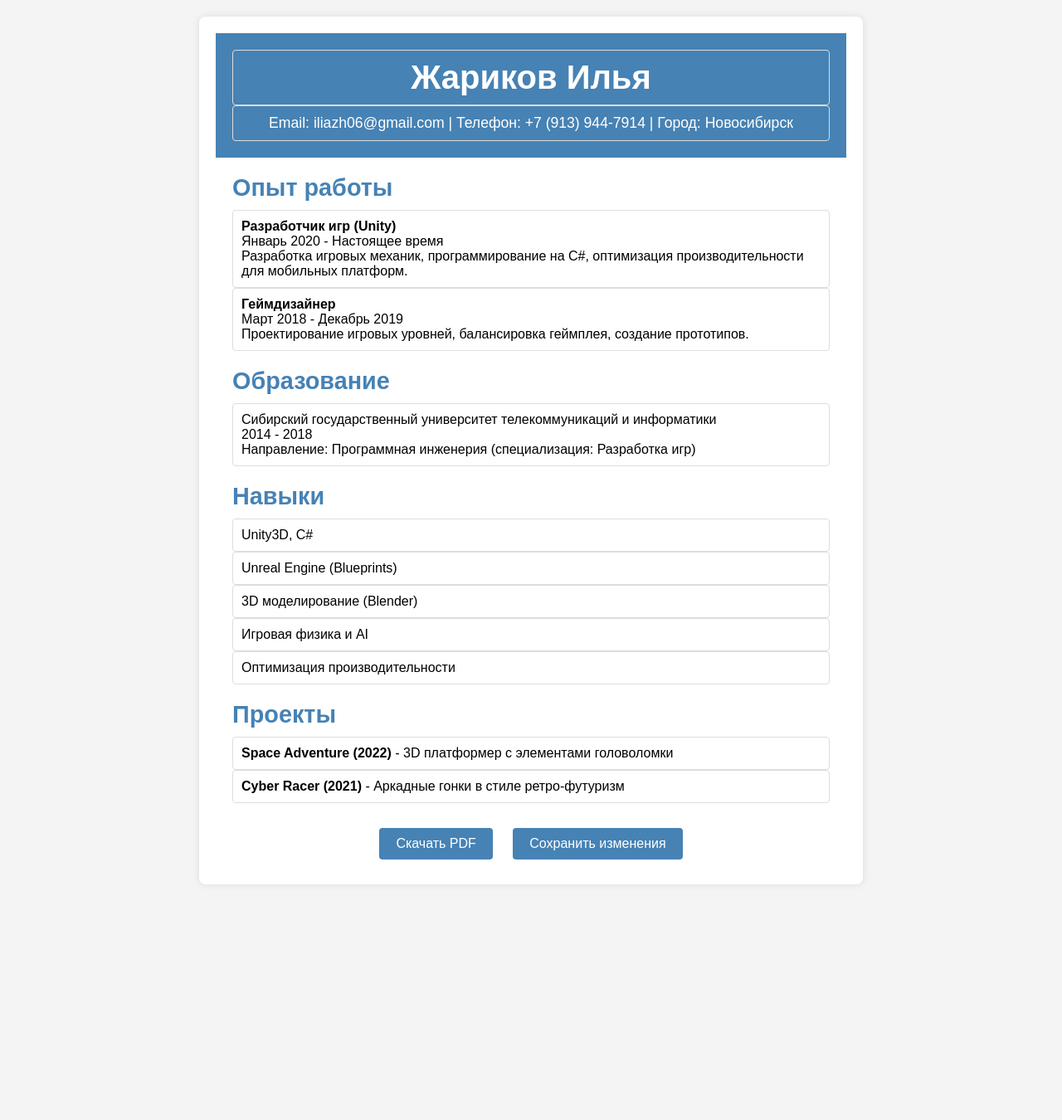
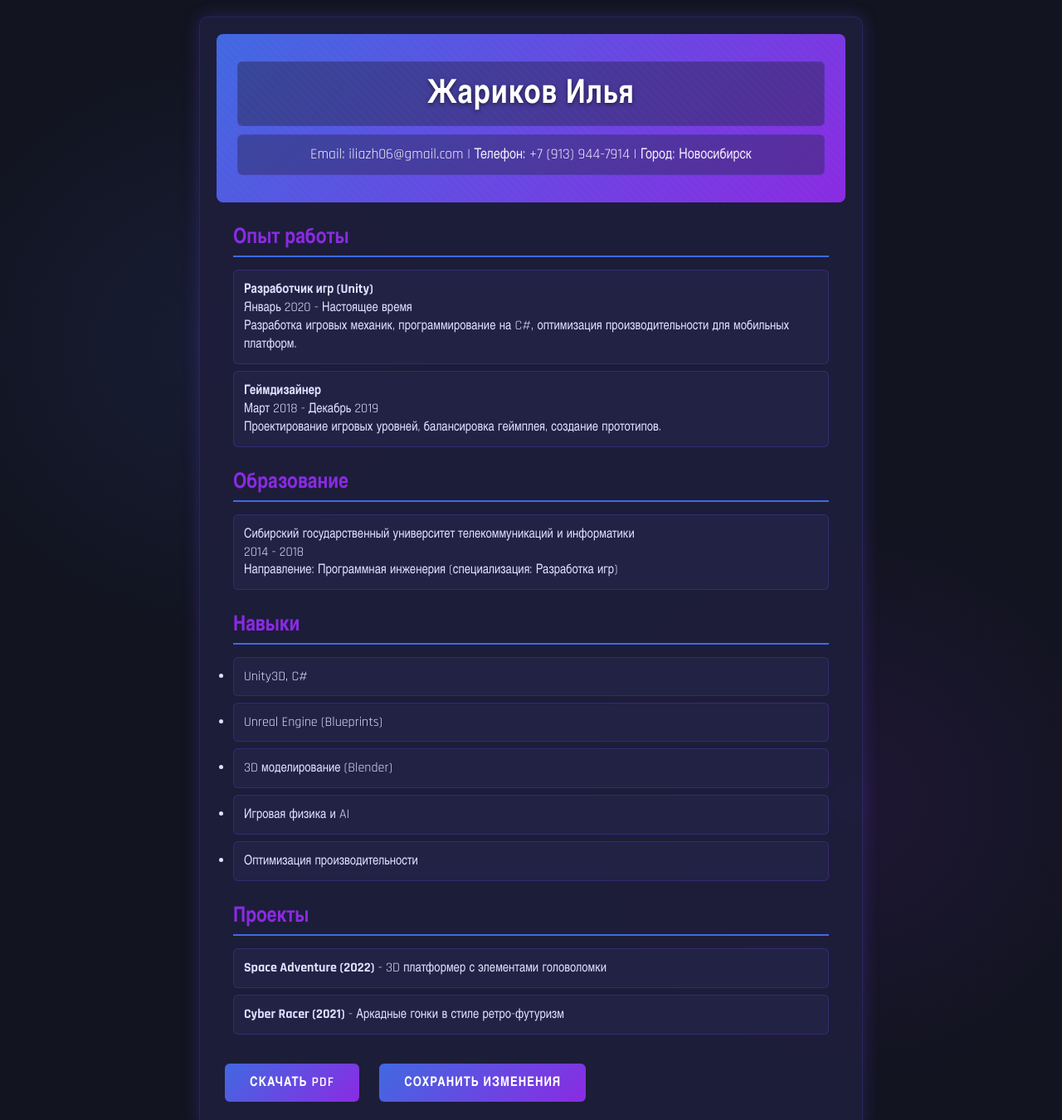
Before and after one commit to iliyagitH/iliyagitH.github.io, a plain HTML site: page index.html in a window 1280 px wide. Shown: the top 1350 px of the page at 83% size. Before the commit the page ends 1086 px from the top, so only its background shows below. Drawn offline with Linux system fonts and the light colour scheme.

Commit message:
Update styles.css

```diff
--- a/styles.css
+++ b/styles.css
@@ -2,129 +2,128 @@
     margin: 0;
     padding: 0;
     box-sizing: border-box;
-    font-family: Arial, sans-serif;
+    font-family: 'Rajdhani', 'Arial Narrow', sans-serif;
 }
 
 body {
-    background-color: #f4f4f4;
+    background-color: #121420;
     display: flex;
     justify-content: center;
     padding: 20px;
+    color: #e0e0ff;
+    background-image:
+        radial-gradient(circle at 20% 30%, rgba(65, 105, 225, 0.1) 0%, transparent 25%),
+        radial-gradient(circle at 80% 70%, rgba(138, 43, 226, 0.1) 0%, transparent 25%);
 }
 
 .resume-container {
-    background: white;
+    background: rgba(30, 30, 60, 0.9);
     max-width: 800px;
     width: 100%;
     padding: 20px;
-    box-shadow: 0 0 10px rgba(0,0,0,0.1);
-    border-radius: 8px;
-    position: relative;
+    box-shadow: 0 0 20px rgba(100, 65, 225, 0.3);
+    border-radius: 10px;
+    border: 1px solid rgba(100, 65, 225, 0.2);
+    backdrop-filter: blur(5px);
 }
 
 .header {
-    background-color: #4682b4;
+    background: linear-gradient(135deg, #4169e1 0%, #8a2be2 100%);
     color: white;
-    padding: 20px;
+    padding: 25px;
     text-align: center;
-    margin-bottom: 20px;
+    margin-bottom: 25px;
+    border-radius: 8px;
+    position: relative;
+    overflow: hidden;
+}
+
+.header::before {
+    content: "";
+    position: absolute;
+    top: 0;
+    left: 0;
+    right: 0;
+    bottom: 0;
+    background:
+        linear-gradient(45deg,
+            transparent 48%,
+            rgba(255,255,255,0.1) 49%,
+            rgba(255,255,255,0.1) 51%,
+            transparent 52%);
+    background-size: 10px 10px;
+    opacity: 0.3;
 }
 
 .header h1 {
     font-size: 2.5em;
+    margin-bottom: 10px;
+    text-shadow: 0 2px 5px rgba(0,0,0,0.5);
+    letter-spacing: 1px;
 }
 
 .header p {
     font-size: 1.1em;
+    opacity: 0.9;
 }
 
 .section {
-    margin-bottom: 20px;
+    margin-bottom: 25px;
     padding: 0 20px;
 }
 
 .section h2 {
-    font-size: 1.8em;
-    color: #4682b4;
-    margin-bottom: 10px;
+    font-size: 1.6em;
+    color: #8a2be2;
+    margin-bottom: 15px;
+    padding-bottom: 5px;
+    border-bottom: 2px solid #4169e1;
+    font-weight: 600;
 }
 
 .editable {
-    padding: 10px;
-    border: 1px solid #ddd;
-    border-radius: 4px;
+    padding: 12px;
+    border: 1px solid rgba(100, 65, 225, 0.3);
+    border-radius: 6px;
     cursor: pointer;
     transition: all 0.3s ease;
-    position: relative;
-    overflow: hidden;
+    background: rgba(40, 40, 80, 0.5);
+    margin: 8px 0;
 }
 
 .editable:hover {
-    background-color: #f9f9f9;
+    background: rgba(50, 50, 100, 0.7);
+    border-color: rgba(100, 65, 225, 0.5);
 }
 
 .editable[contenteditable="true"] {
-    border-color: #4682b4;
-    background-color: #e6f3fa;
-}
-
-.header .editable[contenteditable="true"] {
-    border-color: #4682b4;
-    background-color: #fff;
-    color: #000;
-}
-
-.animation-update {
-    animation: updateText 0.3s ease;
-}
-
-@keyframes updateText {
-    0% { transform: scale(1); opacity: 0.8; }
-    50% { transform: scale(1.05); opacity: 0.9; }
-    100% { transform: scale(1); opacity: 1; }
+    border-color: #4169e1;
+    background: rgba(60, 60, 120, 0.9);
+    outline: none;
+    box-shadow: 0 0 10px rgba(65, 105, 225, 0.3);
 }
 
 .download-btn {
     display: inline-block;
     margin: 10px;
-    padding: 10px 20px;
-    background-color: #4682b4;
+    padding: 12px 30px;
+    background: linear-gradient(135deg, #4169e1 0%, #8a2be2 100%);
     color: white;
     border: none;
-    border-radius: 4px;
+    border-radius: 6px;
     cursor: pointer;
     font-size: 1em;
-    transition: background-color 0.3s ease;
-    position: relative;
-    overflow: hidden;
+    font-weight: 600;
+    transition: all 0.3s ease;
+    text-transform: uppercase;
+    letter-spacing: 1px;
 }
 
 .download-btn:hover {
-    background-color: #3a6b9a;
+    transform: translateY(-3px);
+    box-shadow: 0 5px 15px rgba(65, 105, 225, 0.4);
 }
 
-.ripple {
-    position: absolute;
-    background: rgba(255, 255, 255, 0.6);
-    border-radius: 50%;
-    transform: scale(0);
-    animation: ripple 0.6s linear;
-    pointer-events: none;
-}
-
-@keyframes ripple {
-    to {
-        transform: scale(4);
-        opacity: 0;
-    }
-}
-
-.buttons {
-    text-align: center;
-    margin-top: 20px;
-}
-
-/* Стили для лоадера */
 .loader {
     display: none;
     position: fixed;
@@ -132,7 +131,7 @@ body {
     left: 0;
     width: 100%;
     height: 100%;
-    background: rgba(0,0,0,0.5);
+    background: rgba(10, 10, 20, 0.8);
     z-index: 9999;
     justify-content: center;
     align-items: center;
@@ -145,8 +144,8 @@ body {
 }
 
 .spinner {
-    border: 5px solid #f3f3f3;
-    border-top: 5px solid #4682b4;
+    border: 5px solid rgba(65, 105, 225, 0.2);
+    border-top: 5px solid #8a2be2;
     border-radius: 50%;
     width: 50px;
     height: 50px;
@@ -161,11 +160,11 @@ body {
 
 @media (max-width: 600px) {
     .resume-container {
-        padding: 10px;
+        padding: 15px;
     }
 
     .header h1 {
-        font-size: 1.8em;
+        font-size: 2em;
     }
 
     .header p {
@@ -177,11 +176,12 @@ body {
     }
 
     .editable {
+        padding: 10px;
         font-size: 0.9em;
     }
 
     .download-btn {
-        padding: 8px 15px;
+        padding: 10px 20px;
         font-size: 0.9em;
     }
 }
```
